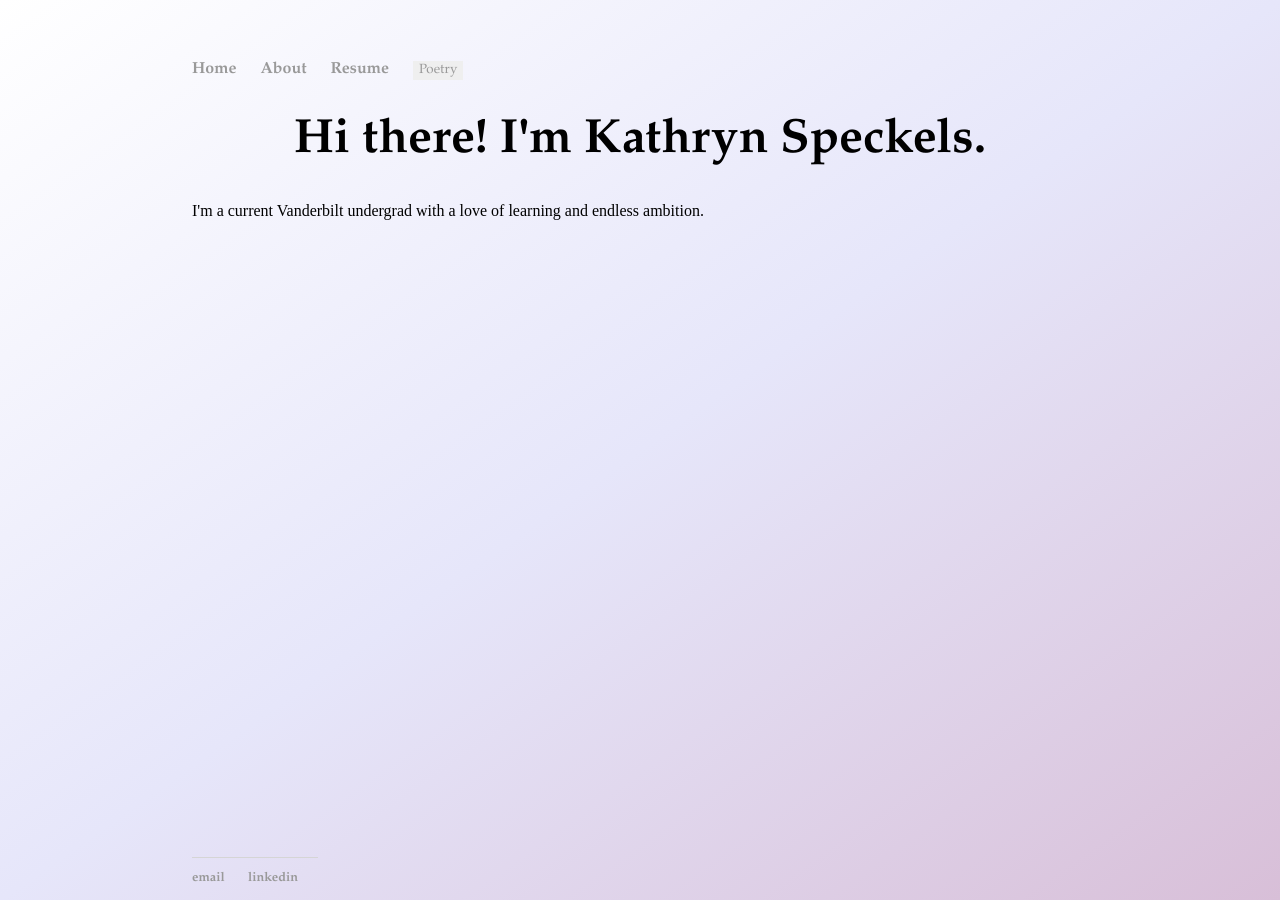
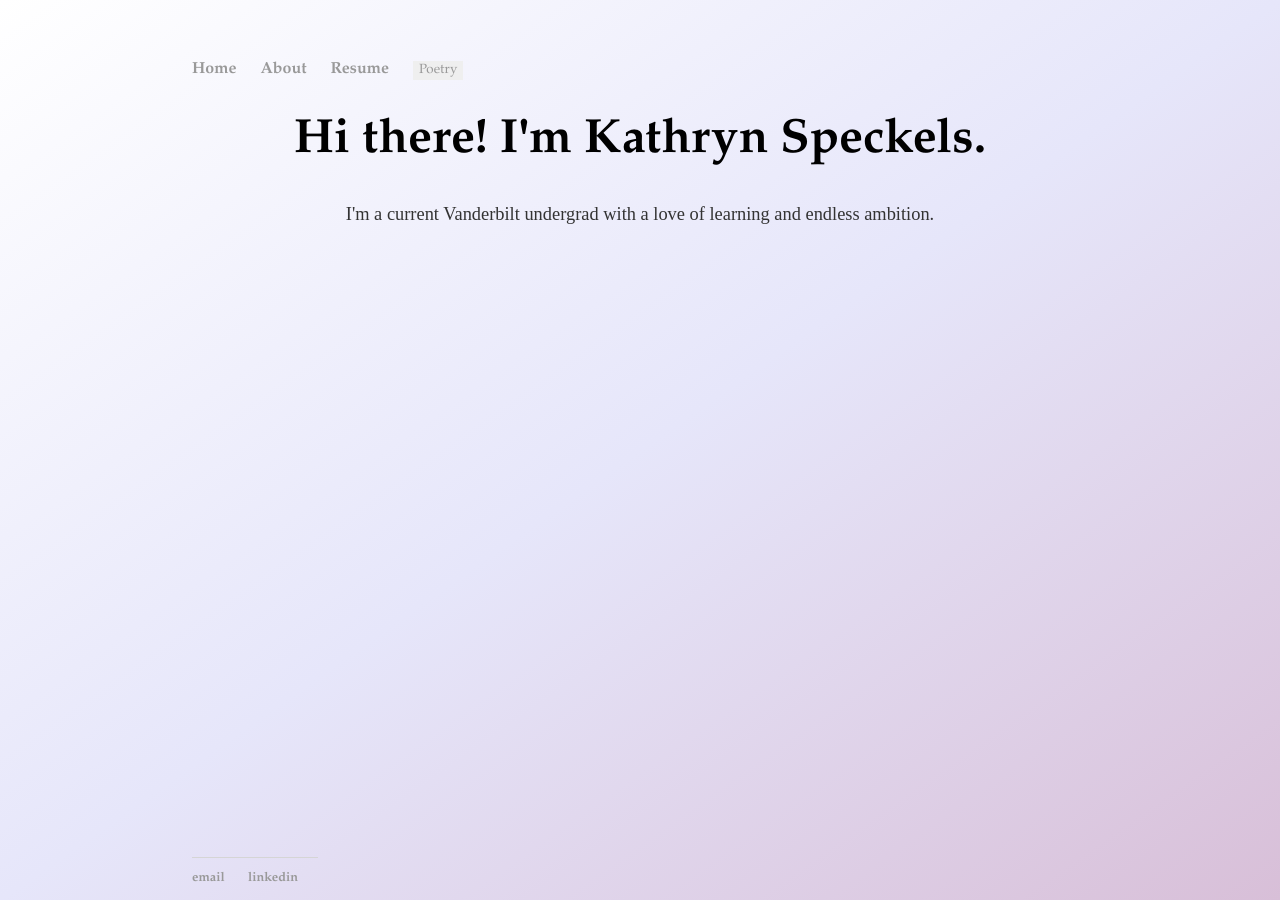
Before and after one commit to kspecks/kspecks.github.io, a Jekyll site: the page built from index.html, in a window 1280 px wide. Built offline with Jekyll 4.4.1, drawn with Linux system fonts in a browser that asks for light colours.

Commit message:
Update index.html

```diff
--- a/index.html
+++ b/index.html
@@ -5,7 +5,7 @@ title: Kathryn Speckels
 <div class="blurb">
 	<body>
 	    <h1 style="text-align: center; vertical-align: middle;">Hi there! I'm Kathryn Speckels.</h1>
-			<pstyle="text-align: center; vertical-align: middle;">
+			<p style="text-align: center; vertical-align: middle;">
 				I'm a current Vanderbilt undergrad with a love of learning and endless ambition.
 			</p>
 	</body>
```
